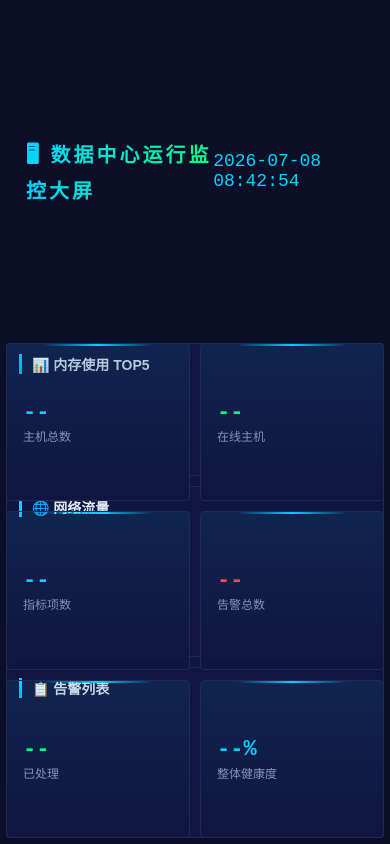
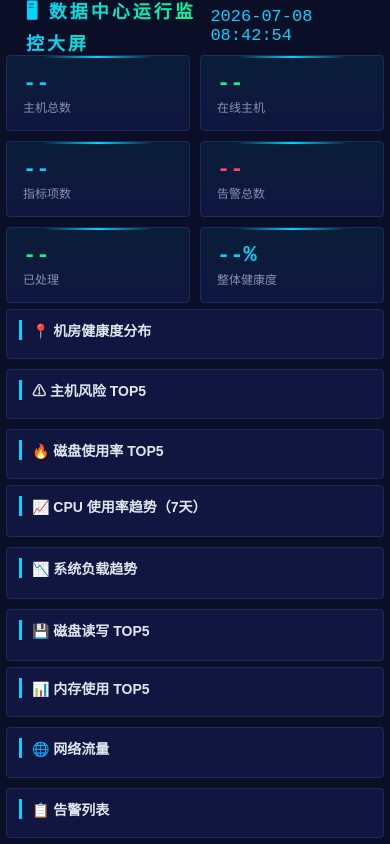
Before and after one commit to wuhu355/datacenter-screen, a Flask app: page / in a window 390 px wide. Run offline with Flask 3, Linux system fonts and the light colour scheme; data that the repository does not hold is empty; some libraries are stand-ins or nearby versions.

Commit message:
修复大屏布局：去除 absolute 定位，改用三行网格
- 网格改为 auto/auto/1fr（标题/统计卡片/图表区）
- 移除 stat-row 的 position:absolute 和 margin-top hack
- 面板统一 flex:1 + min-height:0 撑满空间
- 修复图表容器高度塌陷导致无法渲染的问题

Co-Authored-By: Claude <noreply@anthropic.com>

```diff
--- a/datacenter-screen/static/style.css
+++ b/datacenter-screen/static/style.css
@@ -24,25 +24,25 @@ body {
   user-select: none;
 }
 
-/* ---- 整体网格 ---- */
+/* ========== 三行网格：header / 统计卡片 / 图表区 ========== */
 .grid-container {
   display: grid;
   width: 100vw; height: 100vh;
   padding: 10px 14px;
   gap: 10px;
   grid-template-columns: 28fr 44fr 28fr;
-  grid-template-rows: 90px 1fr;
+  grid-template-rows: auto auto 1fr;
 }
 
-/* ---- 顶部 ---- */
+/* ---- 第一行：标题栏 ---- */
 .header {
-  grid-column: 1 / -1; grid-row: 1;
+  grid-column: 1 / -1;
   display: flex; align-items: center; justify-content: space-between;
-  padding: 0 20px;
+  padding: 0 20px; height: 40px;
 }
 
 .header-title {
-  font-size: 30px; font-weight: 700;
+  font-size: 28px; font-weight: 700;
   background: linear-gradient(90deg, var(--primary), var(--success));
   -webkit-background-clip: text;
   -webkit-text-fill-color: transparent;
@@ -50,23 +50,23 @@ body {
 }
 
 .header-time {
-  font-size: 18px; color: var(--primary);
+  font-size: 17px; color: var(--primary);
   font-family: 'Courier New', monospace;
 }
 
-/* ---- 统计卡片行 ---- */
+/* ---- 第二行：统计卡片 ---- */
 .stat-row {
-  grid-column: 1 / -1; grid-row: 2;
-  display: flex; gap: 10px; height: 90px;
-  position: absolute; top: 95px; left: 14px; right: 14px; z-index: 10;
+  grid-column: 1 / -1;
+  display: flex; gap: 10px;
 }
 
 .stat-card {
   flex: 1;
   background: linear-gradient(180deg, rgba(0,212,255,0.08), var(--bg-panel));
   border: 1px solid var(--border); border-radius: 4px;
-  padding: 12px 16px; position: relative;
+  padding: 10px 16px; position: relative;
   display: flex; flex-direction: column; justify-content: center;
+  min-height: 75px;
 }
 
 .stat-card::before {
@@ -75,7 +75,7 @@ body {
 }
 
 .stat-value {
-  font-size: 32px; font-weight: 700; color: var(--primary);
+  font-size: 30px; font-weight: 700; color: var(--primary);
   font-family: 'Courier New', monospace;
 }
 .stat-value.danger  { color: var(--danger); }
@@ -84,26 +84,51 @@ body {
 
 .stat-label { font-size: 12px; color: var(--text-sub); margin-top: 2px; }
 
-/* ---- 三列内容区（向下偏移给统计卡片留空间）---- */
-.left-col   { grid-column: 1; grid-row: 2; margin-top: 100px; display: flex; flex-direction: column; gap: 10px; }
-.center-col { grid-column: 2; grid-row: 2; margin-top: 100px; display: flex; flex-direction: column; gap: 10px; }
-.right-col  { grid-column: 3; grid-row: 2; margin-top: 100px; display: flex; flex-direction: column; gap: 10px; }
+/* ---- 第三行：三列图表区，撑满剩余高度 ---- */
+.left-col {
+  grid-column: 1;
+  display: flex; flex-direction: column; gap: 10px;
+  min-height: 0;
+}
+
+.center-col {
+  grid-column: 2;
+  display: flex; flex-direction: column; gap: 10px;
+  min-height: 0;
+}
+
+.right-col {
+  grid-column: 3;
+  display: flex; flex-direction: column; gap: 10px;
+  min-height: 0;
+}
 
 /* ---- 面板容器 ---- */
 .panel {
   background: var(--bg-panel);
   border: 1px solid var(--border); border-radius: 4px;
-  padding: 10px 12px; position: relative;
+  padding: 10px 12px;
   flex: 1;
+  min-height: 0;
+  display: flex; flex-direction: column;
 }
+
 .panel-title {
   font-size: 14px; font-weight: 600; color: var(--text-main);
   padding-left: 10px; border-left: 3px solid var(--primary);
   margin-bottom: 6px;
+  flex-shrink: 0;
+}
+
+/* ---- 图表容器：自动撑满面板剩余空间 ---- */
+.chart-box {
+  flex: 1;
+  min-height: 0;
+  width: 100%;
 }
 
 /* ---- 主机风险排名 ---- */
-.risk-list { list-style: none; }
+.risk-list { list-style: none; flex: 1; min-height: 0; overflow-y: auto; }
 .risk-item {
   display: flex; align-items: center; padding: 6px 0;
   border-bottom: 1px solid rgba(30,42,90,0.4); font-size: 13px;
@@ -126,11 +151,10 @@ body {
 .risk-score { width: 40px; text-align: right; font-size: 12px; color: var(--text-sub); margin-left: 6px; }
 
 /* ---- 告警列表 ---- */
-.alert-list { list-style: none; overflow: hidden; height: calc(100% - 28px); }
+.alert-list { list-style: none; flex: 1; min-height: 0; overflow-y: auto; }
 .alert-item {
   display: flex; align-items: center; padding: 7px 8px; font-size: 12px;
   border-bottom: 1px solid rgba(30,42,90,0.3);
-  animation: alertIn 0.5s ease;
 }
 .alert-dot {
   width: 8px; height: 8px; border-radius: 50%; margin-right: 8px; flex-shrink: 0;
@@ -140,9 +164,6 @@ body {
 .alert-dot.resolved { background: var(--success); }
 .alert-msg { flex: 1; overflow: hidden; text-overflow: ellipsis; white-space: nowrap; }
 .alert-time { color: var(--text-sub); margin-left: 8px; flex-shrink: 0; }
-
-/* ---- 图表容器 ---- */
-.chart-box { width: 100%; flex: 1; min-height: 0; }
 
 /* ---- 动画 ---- */
 @keyframes blink {
@@ -165,12 +186,12 @@ body {
 @media (max-width: 768px) {
   .grid-container {
     grid-template-columns: 1fr;
-    grid-template-rows: auto;
+    grid-template-rows: auto auto auto auto auto;
     padding: 6px; gap: 6px;
   }
-  .stat-row { position: static; flex-wrap: wrap; height: auto; }
+  .stat-row { flex-wrap: wrap; }
   .stat-card { min-width: 45%; }
   .stat-value { font-size: 22px; }
-  .left-col, .center-col, .right-col { grid-column: 1; margin-top: 0; }
-  .header-title { font-size: 20px; }
+  .left-col, .center-col, .right-col { grid-column: 1; }
+  .header-title { font-size: 18px; }
 }
--- a/datacenter-screen/templates/index.html
+++ b/datacenter-screen/templates/index.html
@@ -29,15 +29,15 @@
 
   <!-- ======== 左栏 ======== -->
   <div class="left-col">
-    <div class="panel" style="flex:3">
+    <div class="panel">
       <div class="panel-title">📍 机房健康度分布</div>
       <div class="chart-box" id="chart-room-health"></div>
     </div>
-    <div class="panel" style="flex:4">
+    <div class="panel">
       <div class="panel-title">⚠ 主机风险 TOP5</div>
       <ul class="risk-list" id="risk-list"></ul>
     </div>
-    <div class="panel" style="flex:3">
+    <div class="panel">
       <div class="panel-title">🔥 磁盘使用率 TOP5</div>
       <div class="chart-box" id="chart-disk-top"></div>
     </div>
@@ -45,15 +45,15 @@
 
   <!-- ======== 中栏 ======== -->
   <div class="center-col">
-    <div class="panel" style="flex:5">
+    <div class="panel">
       <div class="panel-title">📈 CPU 使用率趋势（7天）</div>
       <div class="chart-box" id="chart-cpu-trend"></div>
     </div>
-    <div class="panel" style="flex:3">
+    <div class="panel">
       <div class="panel-title">📉 系统负载趋势</div>
       <div class="chart-box" id="chart-load-trend"></div>
     </div>
-    <div class="panel" style="flex:4">
+    <div class="panel">
       <div class="panel-title">💾 磁盘读写 TOP5</div>
       <div class="chart-box" id="chart-disk-io"></div>
     </div>
@@ -61,15 +61,15 @@
 
   <!-- ======== 右栏 ======== -->
   <div class="right-col">
-    <div class="panel" style="flex:3">
+    <div class="panel">
       <div class="panel-title">📊 内存使用 TOP5</div>
       <div class="chart-box" id="chart-memory-top"></div>
     </div>
-    <div class="panel" style="flex:4">
+    <div class="panel">
       <div class="panel-title">🌐 网络流量</div>
       <div class="chart-box" id="chart-network"></div>
     </div>
-    <div class="panel" style="flex:4">
+    <div class="panel">
       <div class="panel-title">📋 告警列表</div>
       <ul class="alert-list" id="alert-list"></ul>
     </div>
```
